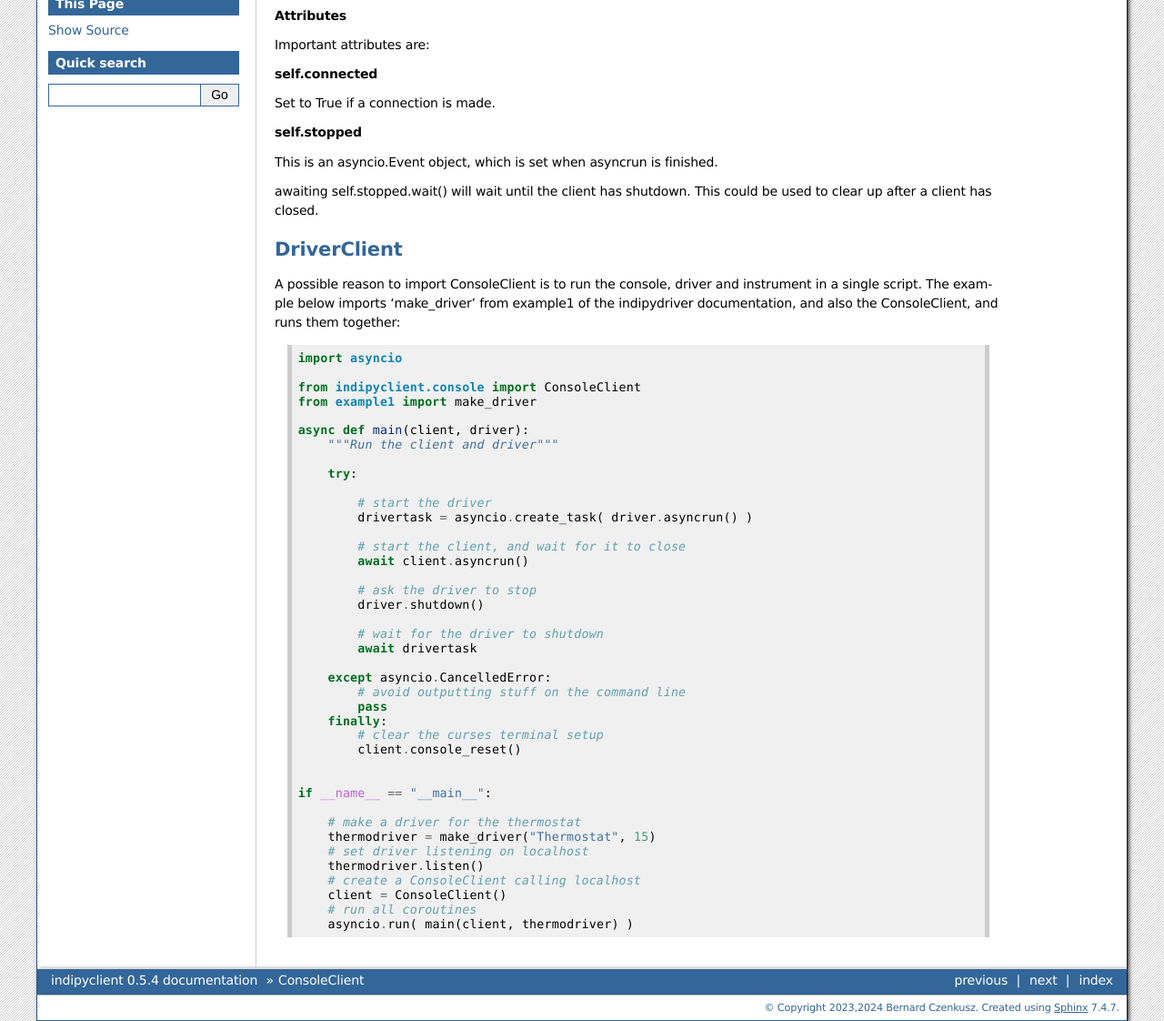
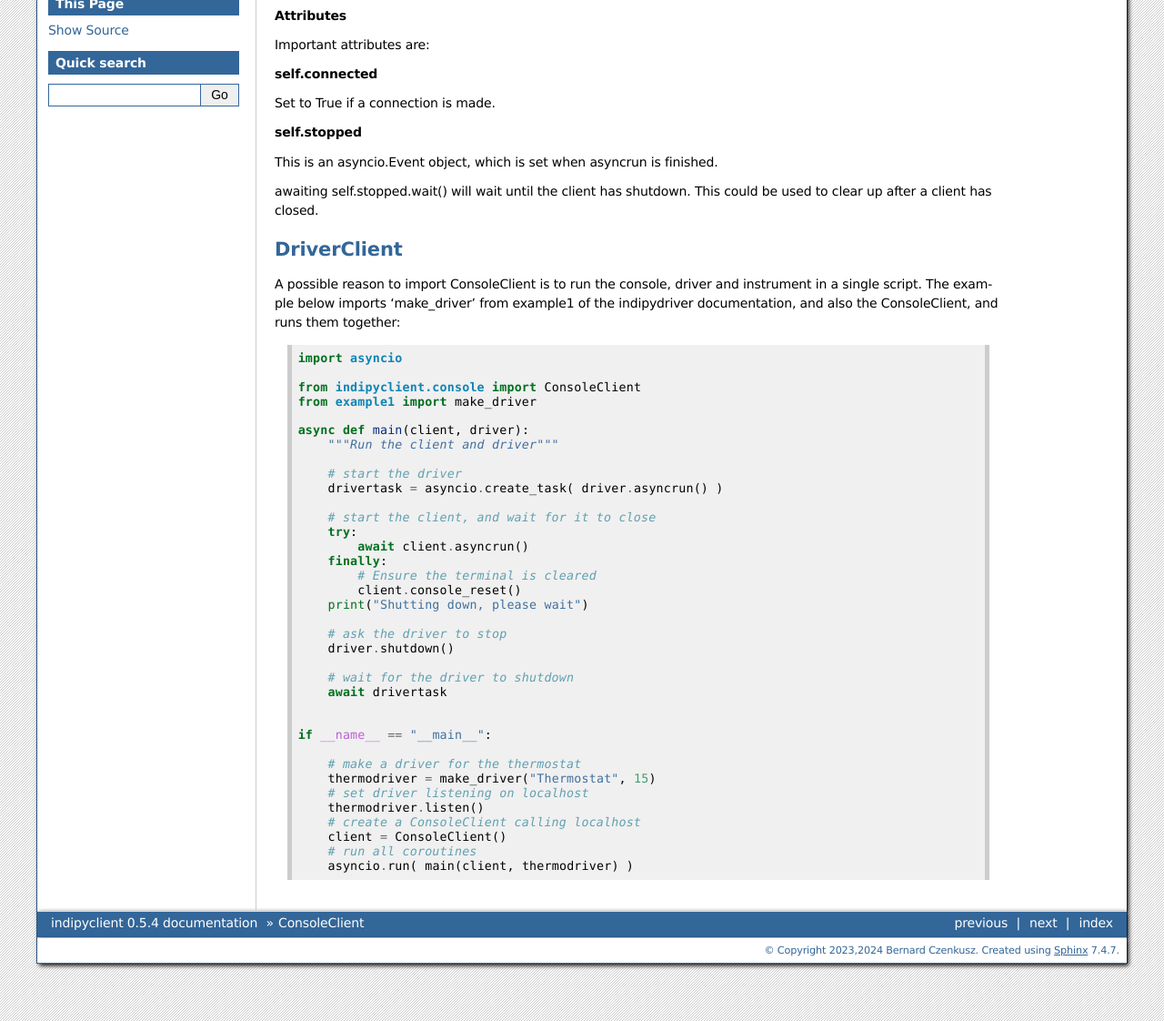
Before and after one commit to bernie-skipole/indipyclient, a Sphinx documentation site: the page built from docs/source/usage/consoleclient.rst, in a window 1280 px wide, cut to the strip 287-1409 px from the top of the page. Shown: the whole strip at 91% size. Built offline with Sphinx 7.4.7, drawn with Linux system fonts in a browser that asks for light colours.

Commit message:
Changes to driverclient

```diff
--- a/docs/source/usage/consoleclient.rst
+++ b/docs/source/usage/consoleclient.rst
@@ -30,6 +30,7 @@ DriverClient
 
 A possible reason to import ConsoleClient is to run the console, driver and instrument in a single script. The example below imports 'make_driver' from example1 of the indipydriver documentation, and also the ConsoleClient, and runs them together::
 
+
     import asyncio
 
     from indipyclient.console import ConsoleClient
@@ -38,26 +39,22 @@ A possible reason to import ConsoleClient is to run the console, driver and inst
     async def main(client, driver):
         """Run the client and driver"""
 
+        # start the driver
+        drivertask = asyncio.create_task( driver.asyncrun() )
+
+        # start the client, and wait for it to close
         try:
+            await client.asyncrun()
+        finally:
+            # Ensure the terminal is cleared
+            client.console_reset()
+        print("Shutting down, please wait")
 
-            # start the driver
-            drivertask = asyncio.create_task( driver.asyncrun() )
+        # ask the driver to stop
+        driver.shutdown()
 
-            # start the client, and wait for it to close
-            await client.asyncrun()
-
-            # ask the driver to stop
-            driver.shutdown()
-
-            # wait for the driver to shutdown
-            await drivertask
-
-        except asyncio.CancelledError:
-            # avoid outputting stuff on the command line
-            pass
-        finally:
-            # clear the curses terminal setup
-            client.console_reset()
+        # wait for the driver to shutdown
+        await drivertask
 
 
     if __name__ == "__main__":
```
